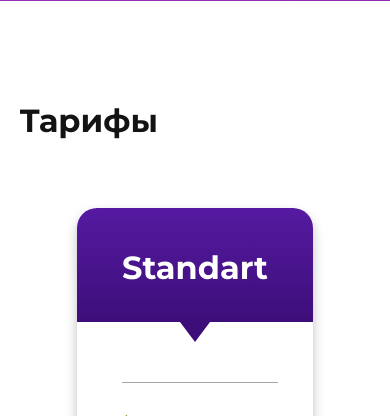
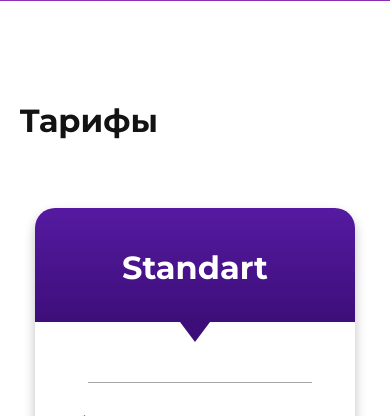
Before and after one commit to kotlyarDG/gaze.github.io, a PHP site: page /wallet.html in a window 390 px wide. Shown: the part 6084-6500 px from the top of the page. Run offline with PHP 8.4, Linux system fonts and the light colour scheme.

Commit message:
rates fix ios

```diff
--- a/#source/scss/_rates-wallet.scss
+++ b/#source/scss/_rates-wallet.scss
@@ -1,5 +1,5 @@
 .rates-wallet {
-	padding: 100px 0 0 0;
+	padding: 100px 0 25px 0;
 	background-color: #fff;
 	&__wrapper {
 		max-width: 1250px;
@@ -36,8 +36,9 @@
 		}
 
 		@media (max-width: $xs) {
-			flex-direction: column;
-			align-items: center;
+			// flex-direction: column;
+			// align-items: center;
+			display: block;
 		}
 	}
 
@@ -66,14 +67,14 @@
 	}
 
 	@media (max-width: $xs) {
-		margin: 0 0 50px 0;
+		margin: 0 auto 50px auto;
 
 		&:first-child {
-			margin: 0 0 50px 0;
+			margin: 0 auto 50px auto;
 		}
 
 		&:last-child {
-			margin: 0;
+			margin: 0 auto 0 auto;
 		}
 	}
 
--- a/css/style.css
+++ b/css/style.css
@@ -2991,7 +2991,7 @@ body {
 }
 
 .rates-wallet {
-  padding: 100px 0 0 0;
+  padding: 100px 0 25px 0;
   background-color: #fff;
 }
 
@@ -3047,13 +3047,7 @@ body {
 
 @media (max-width: 768px) {
   .rates-wallet__items {
-    -webkit-box-orient: vertical;
-    -webkit-box-direction: normal;
-        -ms-flex-direction: column;
-            flex-direction: column;
-    -webkit-box-align: center;
-        -ms-flex-align: center;
-            align-items: center;
+    display: block;
   }
 }
 
@@ -3085,13 +3079,13 @@ body {
 
 @media (max-width: 768px) {
   .item-rates {
-    margin: 0 0 50px 0;
+    margin: 0 auto 50px auto;
   }
   .item-rates:first-child {
-    margin: 0 0 50px 0;
+    margin: 0 auto 50px auto;
   }
   .item-rates:last-child {
-    margin: 0;
+    margin: 0 auto 0 auto;
   }
 }
 
```
